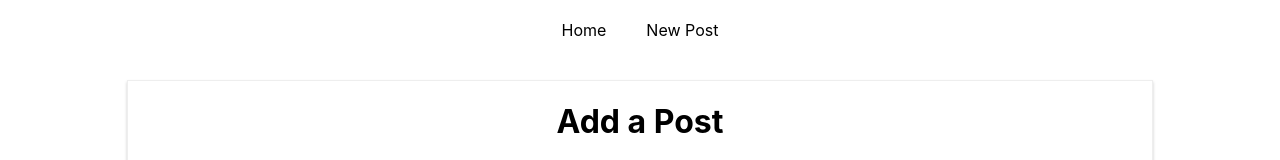
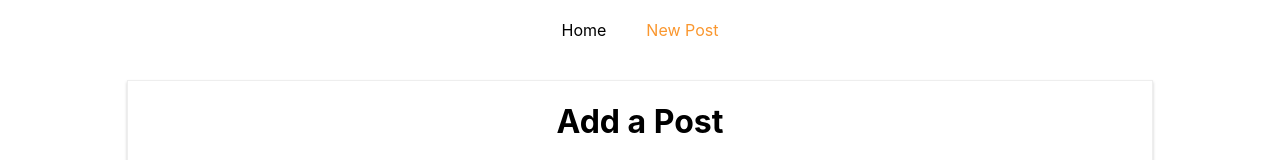
Before and after one commit to ian-schwartz/http-requests, a React (Create React App) app in the folder http-requests-app/: page /new-post in a window 1280 px wide. Shown: the top 160 px of the page. Built offline with nearby package versions, Linux system fonts and the light colour scheme.

Commit message:
styling active routes

```diff
--- a/http-requests-app/src/containers/Blog/Blog.css
+++ b/http-requests-app/src/containers/Blog/Blog.css
@@ -17,6 +17,7 @@
 }
 
 .blog a:hover,
-.blog a:active {
+.blog a:active,
+.blog a.active {
   color: #fa972f;
 }
--- a/http-requests-app/src/containers/Blog/Blog.js
+++ b/http-requests-app/src/containers/Blog/Blog.js
@@ -2,7 +2,7 @@
 import "./Blog.css";
 import Posts from "../Blog/Posts/Posts";
 import NewPost from "../FullPost/NewPost/NewPost";
-import { Route, Link } from "react-router-dom";
+import { Route, NavLink } from "react-router-dom";
 
 class Blog extends Component {
   render() {
@@ -12,15 +12,29 @@
           <nav>
             <ul>
               <li>
-                <Link to="/">Home</Link>
+                <NavLink
+                  exact
+                  to="/"
+                  activeClassName="my-active"
+                  activeStyle={{
+                    color: "#fa923f",
+                    textDecoration: "underline",
+                  }}
+                >
+                  Home
+                </NavLink>
               </li>
               <li>
-                <Link to={{
-                  pathname: "/new-post",
-                  // Examples
-                  hash: "#submit",
-                  search: "?quick-submit=true"
-                }}>New Post</Link>
+                <NavLink
+                  to={{
+                    pathname: "/new-post",
+                    // Examples
+                    hash: "#submit",
+                    search: "?quick-submit=true",
+                  }}
+                >
+                  New Post
+                </NavLink>
               </li>
             </ul>
           </nav>
--- a/http-requests-app/src/containers/Blog/Posts/Posts.js
+++ b/http-requests-app/src/containers/Blog/Posts/Posts.js
@@ -9,6 +9,7 @@
   };
 
   componentDidMount() {
+    console.log(this.props);
     axios
       .get("/posts")
       .then((res) => {
--- a/http-requests-app/src/containers/FullPost/NewPost/NewPost.js
+++ b/http-requests-app/src/containers/FullPost/NewPost/NewPost.js
@@ -8,6 +8,10 @@
     content: "",
     author: "Ian",
   };
+
+  componentDidMount() {
+    console.log(this.props);
+  }
 
   postDataHandler = () => {
     const data = {
```
